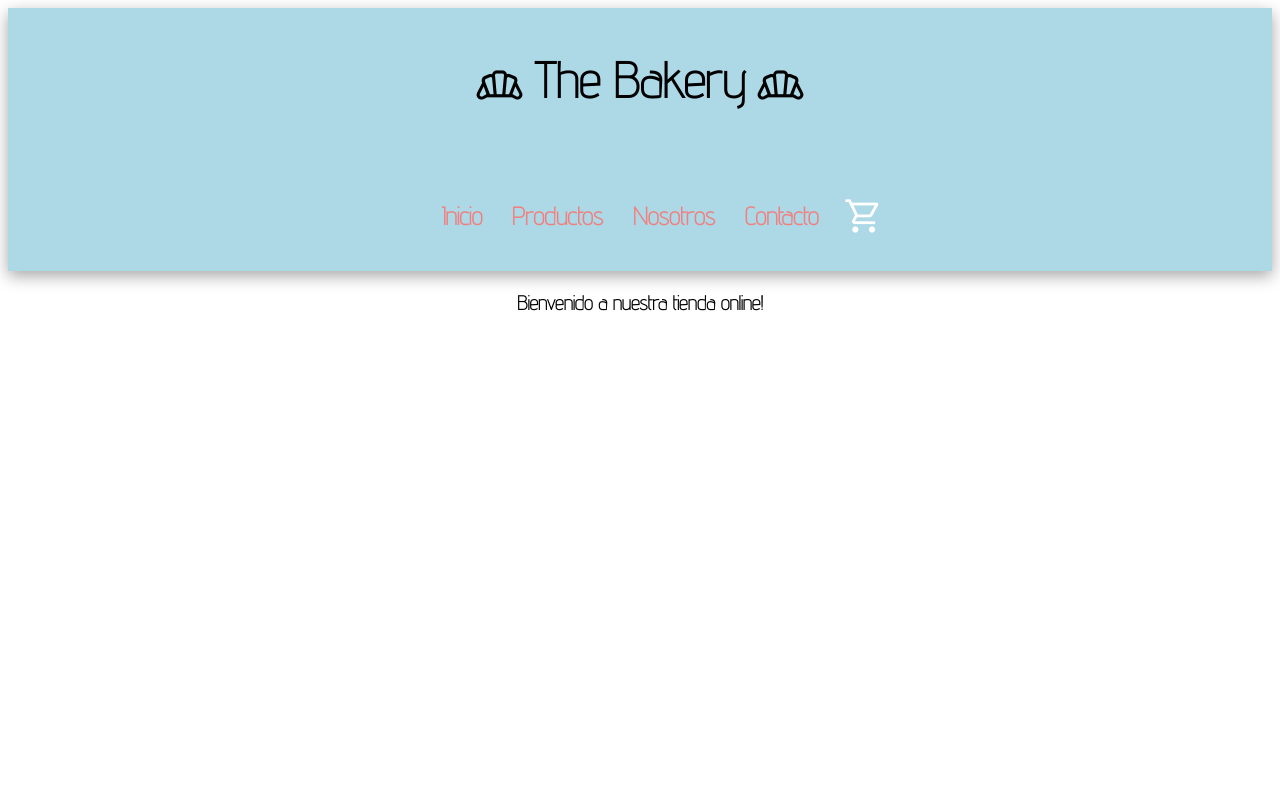
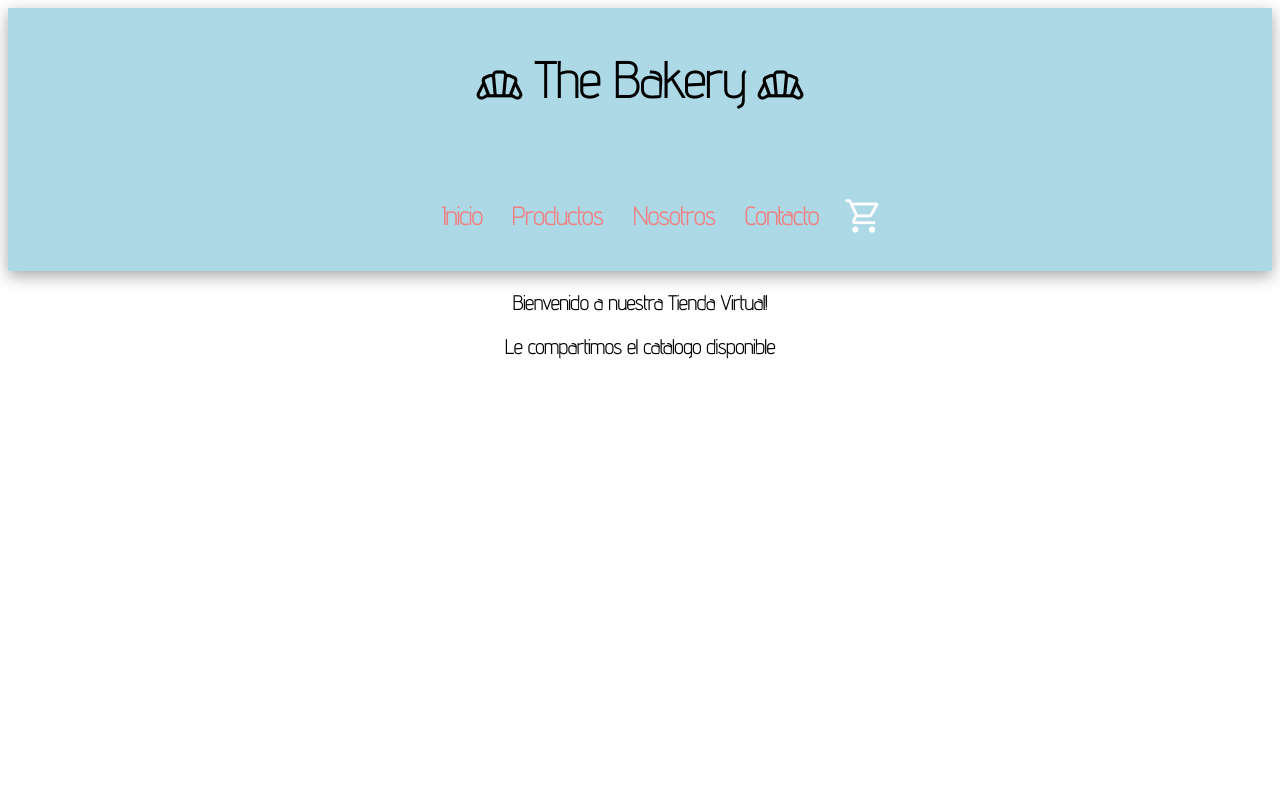
Before and after one commit to PBoschini/the-bakery, a React (Create React App) app: page / in a window 1280 px wide. Shown: the top 800 px of the page. Built offline with nearby package versions, Linux system fonts and the light colour scheme.

Commit message:
ItemListContainer actualizado

```diff
--- a/src/components/ItemListContainer/ItemListContainer.jsx
+++ b/src/components/ItemListContainer/ItemListContainer.jsx
@@ -1,8 +1,14 @@
 
-function ItemListContainer () {
+let mensajeBienvenida = {
+    saludo: "Bienvenido a nuestra Tienda Virtual!",
+    mensaje: "Le compartimos el catalogo disponible"
+}
+
+function ItemListContainer (prop) {
     return <>
 
-    <p className="titulo-bienvenidos">Bienvenido a nuestra tienda online!</p>
+    <p className="titulo-bienvenidos">{mensajeBienvenida.saludo}</p>
+    <p className="titulo-bienvenidos">{mensajeBienvenida.mensaje}</p>
     </>
 }
 
```
